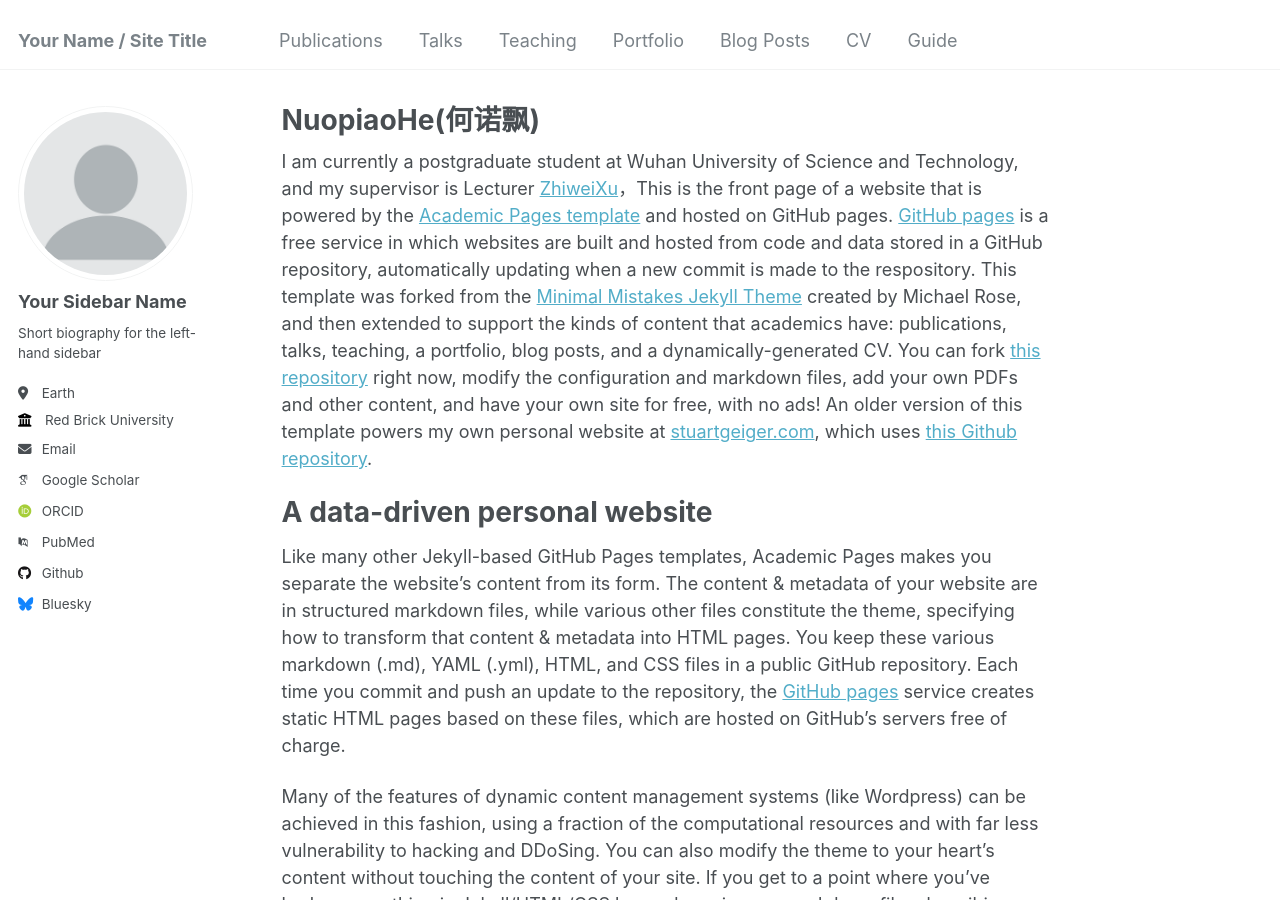
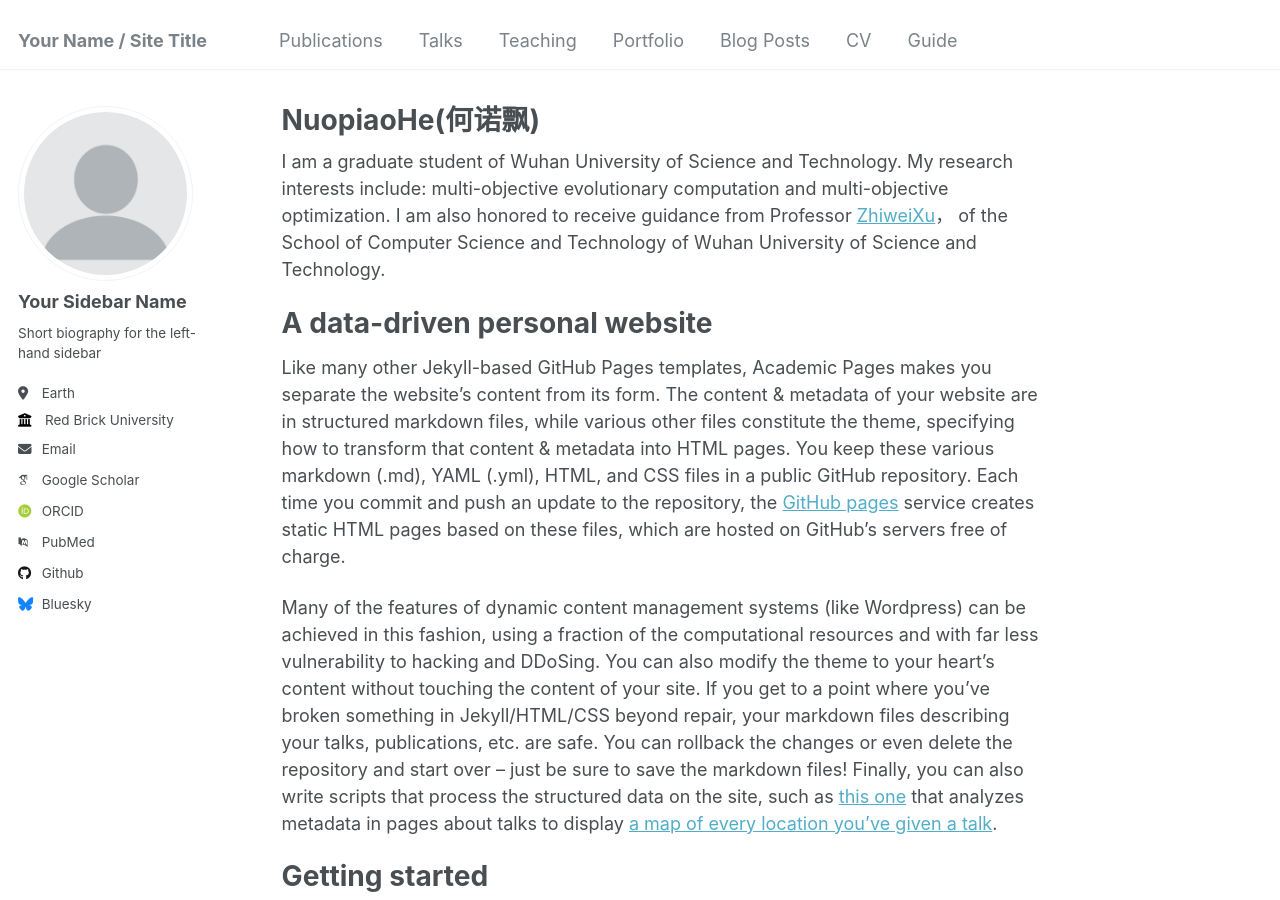
Before and after one commit to hnpdd/hnpdd.github.io, a Jekyll site: the page built from _pages/about.md, in a window 1280 px wide and 900 px high. Built offline with Jekyll 4.4.1, drawn with Linux system fonts in a browser that asks for light colours; some web fonts are replaced.

Commit message:
Update about.md

```diff
--- a/_pages/about.md
+++ b/_pages/about.md
@@ -7,7 +7,8 @@ redirect_from:
   - /about.html
 ---
 
-I am currently a postgraduate student at Wuhan University of Science and Technology, and my supervisor is Lecturer [ZhiweiXu](https://asurada2015.github.io)，This is the front page of a website that is powered by the [Academic Pages template](https://github.com/academicpages/academicpages.github.io) and hosted on GitHub pages. [GitHub pages](https://pages.github.com) is a free service in which websites are built and hosted from code and data stored in a GitHub repository, automatically updating when a new commit is made to the respository. This template was forked from the [Minimal Mistakes Jekyll Theme](https://mmistakes.github.io/minimal-mistakes/) created by Michael Rose, and then extended to support the kinds of content that academics have: publications, talks, teaching, a portfolio, blog posts, and a dynamically-generated CV. You can fork [this repository](https://github.com/academicpages/academicpages.github.io) right now, modify the configuration and markdown files, add your own PDFs and other content, and have your own site for free, with no ads! An older version of this template powers my own personal website at [stuartgeiger.com](http://stuartgeiger.com), which uses [this Github repository](https://github.com/staeiou/staeiou.github.io).
+I am a graduate student of Wuhan University of Science and Technology. My research interests include: multi-objective evolutionary computation and multi-objective optimization.
+I am also honored to receive guidance from Professor [ZhiweiXu](https://asurada2015.github.io)， of the School of Computer Science and Technology of Wuhan University of Science and Technology.
 
 A data-driven personal website
 ======
```
